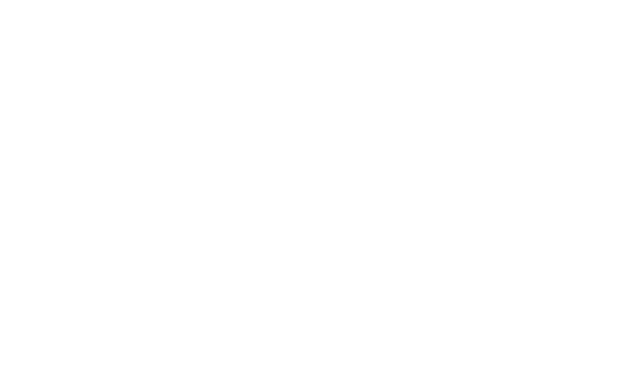
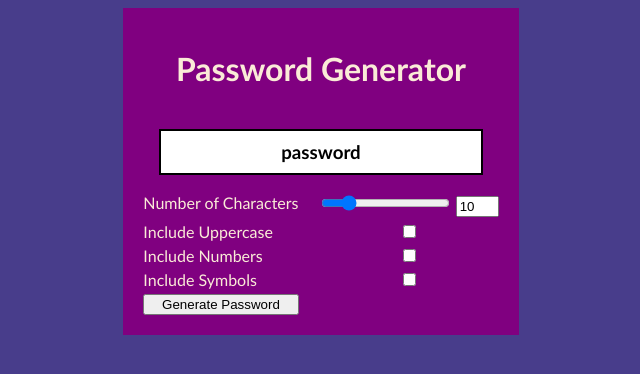
Before and after one commit to codemanda10/bcs-03-password-generator, a plain HTML site: page index.html in a window 1280 px wide. Shown: the whole page, without its empty margins (319-959 px from the left). Drawn offline with Linux system fonts and the light colour scheme.

Commit message:
Created flexbox and css style

```diff
--- a/index.html
+++ b/index.html
@@ -2,14 +2,37 @@
 <html lang="en">
 
 <head>
-        <meta charset="UTF-8">
-        <meta http-equiv="X-UA-Compatible" content="IE=edge">
-        <meta name="viewport" content="width=device-width, initial-scale=1.0">
-        <script src="./script.js" defer></script>
-        <title>Password Generator</title>
+    <meta charset="UTF-8">
+    <meta http-equiv="X-UA-Compatible" content="IE=edge">
+    <meta name="viewport" content="width=device-width, initial-scale=1.0">
+    <link rel="stylesheet" href="./style.css" />
+    <script src="./script.js" defer></script>
+    <title>Password Generator</title>
 </head>
 
 <body>
+    <div class="surrounding-container">
+        <h1>Password Generator</h1>
+        <h3 class="password-display">password</h3>
+        <form class="form">
+            <label for="">Number of Characters</label>
+            <div>
+                <input type="range" min="1" max="50" value="10" id="characterAmountRange">
+                <input class="number-input" type="number" min="1" max="50" value="10" id="characterAmountNumber">
+            </div>
+
+            <label for="includeUppercase">Include Uppercase</label>
+            <input type="checkbox" id="includeUppercase">
+
+            <label for="includeNumbers">Include Numbers</label>
+            <input type="checkbox" id="includeUppercase">
+
+            <label for="includeSymbols">Include Symbols</label>
+            <input type="checkbox" id="includeUppercase">
+
+            <button type="submit">Generate Password</button>
+        </form>
+    </div>
 
 </body>
 
--- /dev/null
+++ b/style.css
@@ -0,0 +1,46 @@
+body {
+        background-color: darkslateblue;
+        font-family: 'Trebuchet MS', 'Lucida Sans Unicode', 'Lucida Grande', 'Lucida Sans', Arial, sans-serif;
+        color: antiquewhite;
+        display: flex;
+        justify-content: center;
+        align-items: center;
+        min-height: 50px;
+}
+
+.surrounding-container {
+        background-color: purple;
+        justify-content: center;
+        display: flex;
+        flex-direction: column;
+        justify-content: center;
+        align-items: center;
+        padding: 20px
+}
+
+.form {
+        display: grid;
+        grid-template-columns: auto auto;
+        row-gap: 5px;
+        column-gap: 20px;
+}
+
+.label {
+        font-weight: bold;
+}
+
+.number-input {
+        width: 35px;
+
+}
+
+.password-display {
+     background-color: white;
+     color: black;
+     padding: 10px;
+     border: 2px solid black;
+     width: 300px;
+     display: flex;
+     justify-content: center;
+     align-items: center;
+}
```
